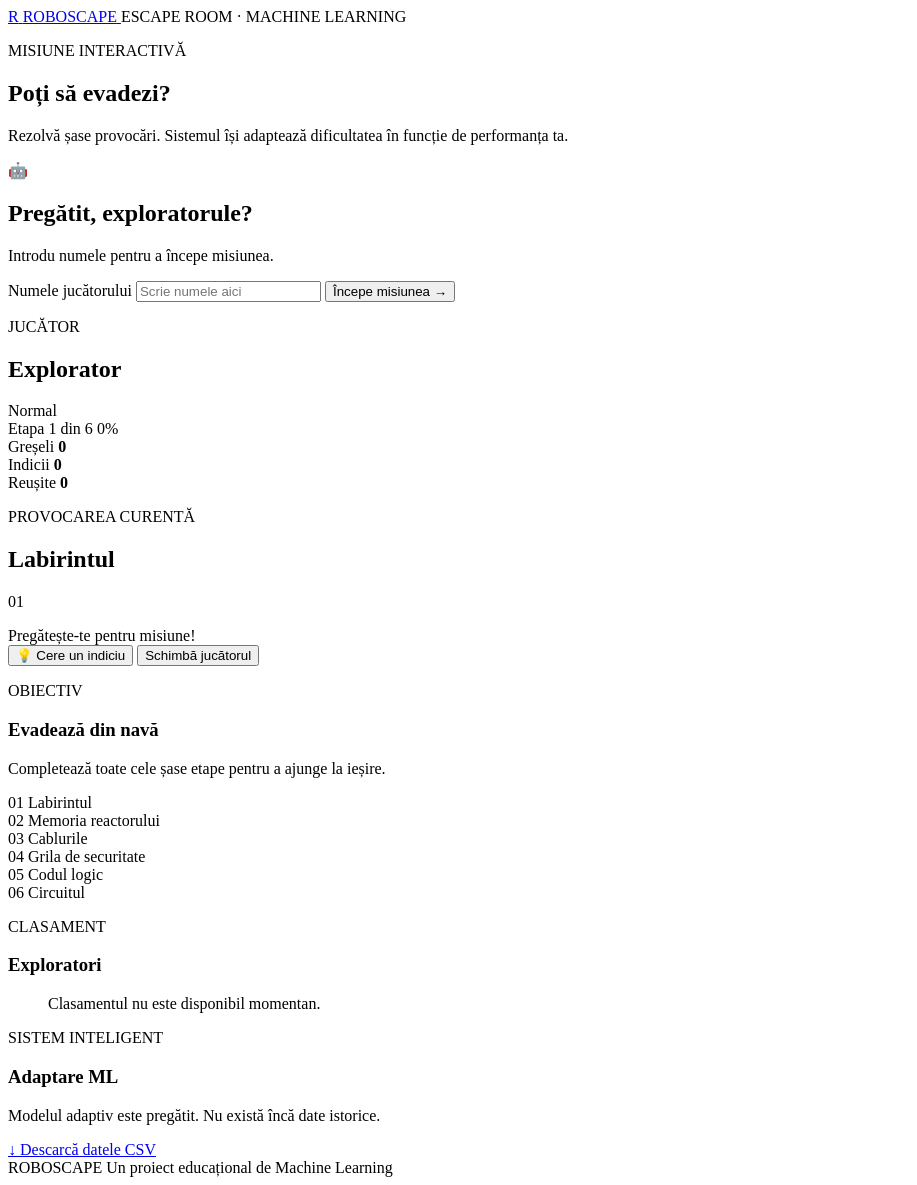
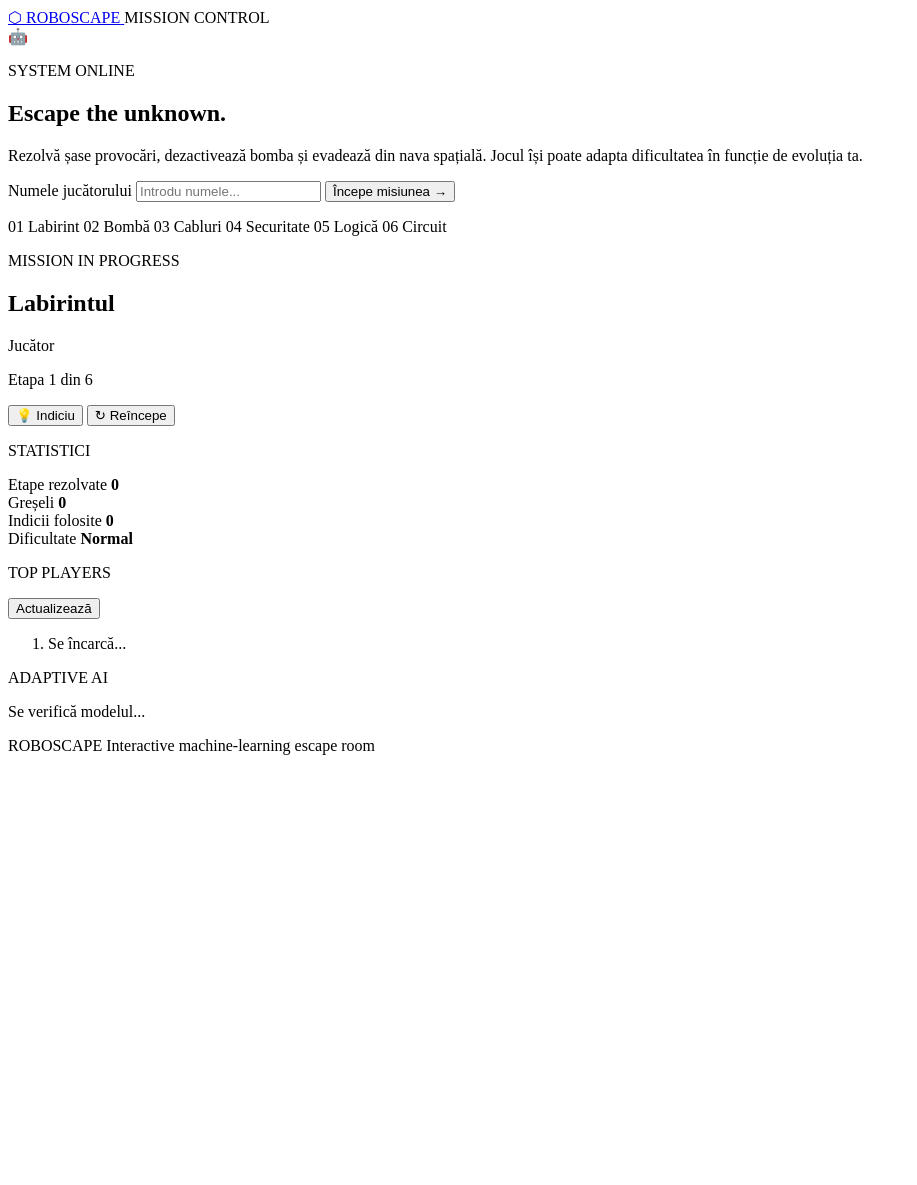
Before and after one commit to maria-patrascu6/RoboscapeM, a Flask app: page / in a window 1280 px wide. Shown: the whole page, without its empty margins (0-917 px from the left). After the commit the page ends 755 px from the top, so only its background shows below. Run offline with Flask 3, Linux system fonts and the light colour scheme; data that the repository does not hold is empty.

Commit message:
Update index.html

```diff
--- a/templates/index.html
+++ b/templates/index.html
@@ -4,159 +4,138 @@
 <head>
     <meta charset="UTF-8">
     <meta name="viewport" content="width=device-width, initial-scale=1.0">
-    <title>RoboScape | Escape Room ML</title>
-    <link rel="stylesheet" href="/static/style.css">
-    <script src="/static/game.js" defer></script>
+    <title>RoboScape | Escape Room</title>
+    <link rel="stylesheet" href="{{ url_for('static', filename='style.css') }}">
 </head>
 <body>
+    <div class="background-glow"></div>
+
     <header class="topbar">
         <a class="brand" href="/">
-            <span class="brand-icon">R</span>
-            <span>ROBOSCAPE</span>
+            <span class="brand-icon">⬡</span>
+            <span>ROBO<span class="accent">SCAPE</span></span>
         </a>
-        <span class="top-tag">ESCAPE ROOM · MACHINE LEARNING</span>
+        <span class="top-label">MISSION CONTROL</span>
     </header>
 
     <main class="page">
-        <section class="hero">
-            <p class="eyebrow">MISIUNE INTERACTIVĂ</p>
-            <h1>Poți să evadezi?</h1>
-            <p class="hero-text">
-                Rezolvă șase provocări. Sistemul își adaptează
-                dificultatea în funcție de performanța ta.
+        <section id="name-screen" class="name-screen panel">
+            <div class="robot">🤖</div>
+            <p class="eyebrow">SYSTEM ONLINE</p>
+            <h1>Escape the <span class="accent">unknown.</span></h1>
+            <p class="intro">
+                Rezolvă șase provocări, dezactivează bomba și evadează
+                din nava spațială. Jocul își poate adapta dificultatea
+                în funcție de evoluția ta.
             </p>
-        </section>
-
-        <section id="player-screen" class="panel name-panel">
-            <div class="robot">🤖</div>
-            <h2>Pregătit, exploratorule?</h2>
-            <p>Introdu numele pentru a începe misiunea.</p>
 
             <form id="player-form">
                 <label for="player-name">Numele jucătorului</label>
                 <input
                     id="player-name"
-                    name="name"
                     type="text"
                     maxlength="30"
-                    placeholder="Scrie numele aici"
+                    placeholder="Introdu numele..."
                     autocomplete="nickname"
                     required
                 >
                 <button class="primary-button" type="submit">
                     Începe misiunea <span>→</span>
                 </button>
-                <p id="name-error" class="error-message"></p>
+                <p id="start-error" class="error-text"></p>
             </form>
-        </section>
 
-        <section id="game-screen" class="game-layout hidden">
-            <div class="main-column">
-                <section class="panel status-panel">
-                    <div class="status-heading">
-                        <div>
-                            <p class="eyebrow">JUCĂTOR</p>
-                            <h2 id="player-label">Explorator</h2>
-                        </div>
-                        <span id="difficulty-label" class="difficulty">
-                            Normal
-                        </span>
-                    </div>
-
-                    <div class="progress-heading">
-                        <span id="stage-label">Etapa 1 din 6</span>
-                        <span id="progress-text">0%</span>
-                    </div>
-                    <div class="progress-track">
-                        <div id="progress-fill" class="progress-fill"></div>
-                    </div>
-
-                    <div class="stats">
-                        <div class="stat">
-                            <span>Greșeli</span>
-                            <strong id="mistakes-stat">0</strong>
-                        </div>
-                        <div class="stat">
-                            <span>Indicii</span>
-                            <strong id="hints-stat">0</strong>
-                        </div>
-                        <div class="stat">
-                            <span>Reușite</span>
-                            <strong id="successes-stat">0</strong>
-                        </div>
+            <div class="stage-preview">
+                <span>01 Labirint</span>
+                <span>02 Bombă</span>
+                <span>03 Cabluri</span>
+                <span>04 Securitate</span>
+                <span>05 Logică</span>
+                <span>06 Circuit</span>
             </div>
         </section>
 
-                <section class="panel challenge-panel">
-                    <div class="challenge-heading">
+        <section id="game-screen" class="hidden">
+            <div class="game-heading">
                 <div>
-                            <p class="eyebrow">PROVOCAREA CURENTĂ</p>
-                            <h2 id="challenge-title">Labirintul</h2>
+                    <p class="eyebrow">MISSION IN PROGRESS</p>
+                    <h1 id="stage-title">Labirintul</h1>
+                    <p id="stage-description" class="intro"></p>
                 </div>
-                        <span id="stage-number" class="stage-number">01</span>
+                <div class="player-chip">
+                    <span class="online-dot"></span>
+                    <span id="player-label">Jucător</span>
+                </div>
             </div>
 
-                    <p id="challenge-description" class="description"></p>
+            <div class="progress-track">
+                <div id="progress-bar" class="progress-bar"></div>
+            </div>
+            <p id="progress-label" class="progress-label">Etapa 1 din 6</p>
 
-                    <div id="feedback" class="feedback" role="status">
-                        Pregătește-te pentru misiune!
-                    </div>
+            <div class="game-layout">
+                <section class="panel challenge-panel">
+                    <div id="game-content"></div>
+                    <div id="feedback" class="feedback" aria-live="polite"></div>
+                    <div id="hint-box" class="hint-box hidden"></div>
 
-                    <div id="game-content" class="game-content"></div>
-
-                    <div class="game-actions">
+                    <div class="action-row">
                         <button id="hint-btn" class="secondary-button" type="button">
-                            💡 Cere un indiciu
+                            💡 Indiciu
                         </button>
-                        <button id="restart-btn" class="text-button" type="button">
-                            Schimbă jucătorul
+                        <button id="restart-btn" class="secondary-button" type="button">
+                            ↻ Reîncepe
                         </button>
                     </div>
                 </section>
-            </div>
 
                 <aside class="side-column">
-                <section class="panel side-panel">
-                    <p class="eyebrow">OBIECTIV</p>
-                    <h3>Evadează din navă</h3>
-                    <p class="side-description">
-                        Completează toate cele șase etape pentru a
-                        ajunge la ieșire.
-                    </p>
-                    <div class="mission-list">
-                        <div>01 <span>Labirintul</span></div>
-                        <div>02 <span>Memoria reactorului</span></div>
-                        <div>03 <span>Cablurile</span></div>
-                        <div>04 <span>Grila de securitate</span></div>
-                        <div>05 <span>Codul logic</span></div>
-                        <div>06 <span>Circuitul</span></div>
+                    <section class="panel stats-panel">
+                        <p class="eyebrow">STATISTICI</p>
+                        <div class="stat-row">
+                            <span>Etape rezolvate</span>
+                            <strong id="success-count">0</strong>
+                        </div>
+                        <div class="stat-row">
+                            <span>Greșeli</span>
+                            <strong id="mistake-count">0</strong>
+                        </div>
+                        <div class="stat-row">
+                            <span>Indicii folosite</span>
+                            <strong id="hint-count">0</strong>
+                        </div>
+                        <div class="stat-row">
+                            <span>Dificultate</span>
+                            <strong id="difficulty-label">Normal</strong>
                         </div>
                     </section>
 
-                <section class="panel side-panel">
-                    <p class="eyebrow">CLASAMENT</p>
-                    <h3>Exploratori</h3>
-                    <ol id="leaderboard-list" class="leaderboard">
+                    <section class="panel leaderboard-panel">
+                        <div class="section-heading">
+                            <p class="eyebrow">TOP PLAYERS</p>
+                            <button id="refresh-leaderboard" class="text-button" type="button">
+                                Actualizează
+                            </button>
+                        </div>
+                        <ol id="leaderboard-list">
                             <li>Se încarcă...</li>
                         </ol>
                     </section>
 
-                <section class="panel side-panel ml-panel">
-                    <p class="eyebrow">SISTEM INTELIGENT</p>
-                    <h3>Adaptare ML</h3>
-                    <p id="ml-status">Se verifică modelul...</p>
+                    <section class="panel ml-panel">
+                        <p class="eyebrow">ADAPTIVE AI</p>
+                        <p id="ml-message">Se verifică modelul...</p>
                     </section>
-
-                <a id="download-data" class="download-link" href="/download-data">
-                    ↓ Descarcă datele CSV
-                </a>
                 </aside>
+            </div>
         </section>
+    </main>
 
     <footer>
         <span>ROBOSCAPE</span>
-            <span>Un proiect educațional de Machine Learning</span>
+        <span>Interactive machine-learning escape room</span>
     </footer>
-    </main>
+
+    <script src="{{ url_for('static', filename='game.js') }}"></script>
 </body>
 </html>
```
Lines whose indentation alone changed are shown as unchanged.
